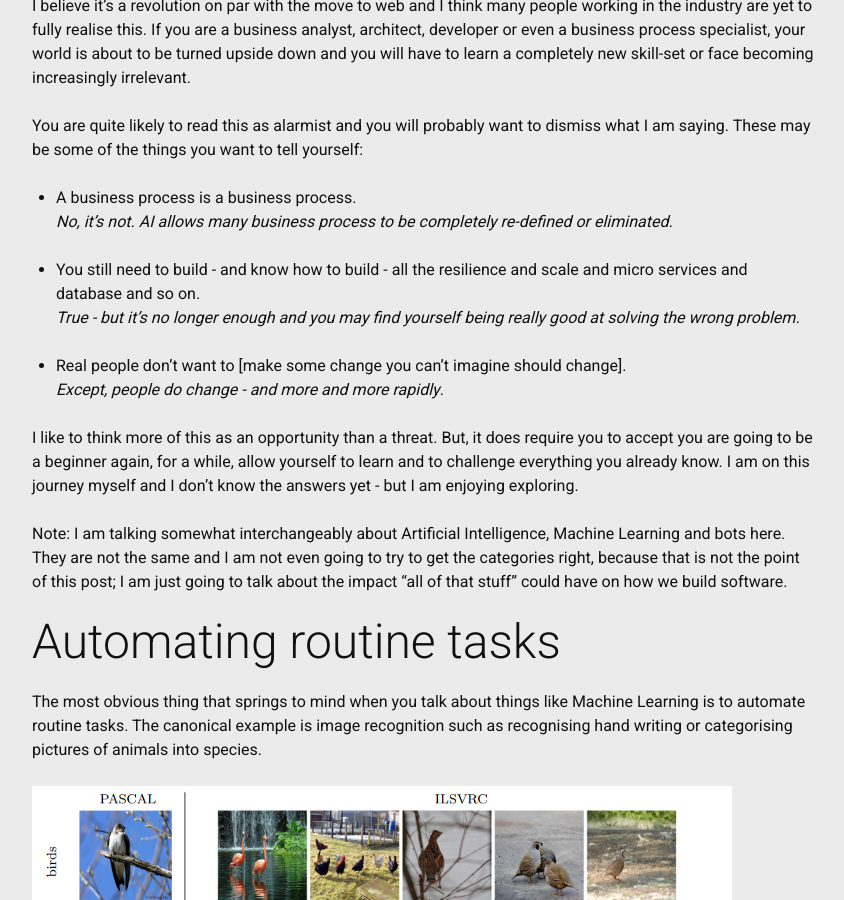
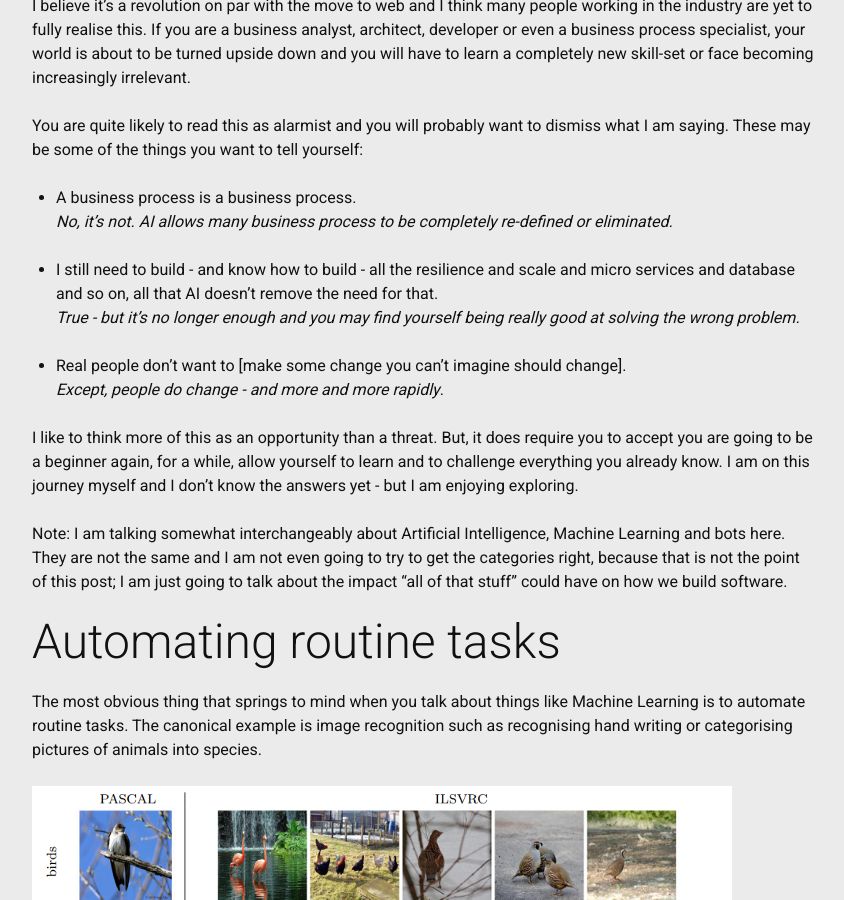
Before and after one commit to flytzen/blog, a Jekyll site: the page built from _posts/2019-08-14-ai-will-fundamentally-change-software.md, in a window 1280 px wide and 900 px high, scrolled down 473 px. Shown: the whole window, without its empty margins (216-1060 px from the left). Built offline with Jekyll 4.4.1, drawn with Linux system fonts in a browser that asks for light colours; comment, search, counter and statistics services are not loaded.

Commit message:
minor edit

```diff
--- a/_posts/2019-08-14-ai-will-fundamentally-change-software.md
+++ b/_posts/2019-08-14-ai-will-fundamentally-change-software.md
@@ -16,7 +16,7 @@ You are quite likely to read this as alarmist and you will probably want to dism
 - A business process is a business process.
 *No, it's not. AI allows many business process to be completely re-defined or eliminated.*
 
-- You still need to build - and know how to build - all the resilience and scale and micro services and database and so on.
+- I still need to build - and know how to build - all the resilience and scale and micro services and database and so on, all that AI doesn't remove the need for that.
 *True - but it's no longer enough and you may find yourself being really good at solving the wrong problem.*
 
 - Real people don't want to [make some change you can't imagine should change].
```
Also changed, not shown: 2 other files.
